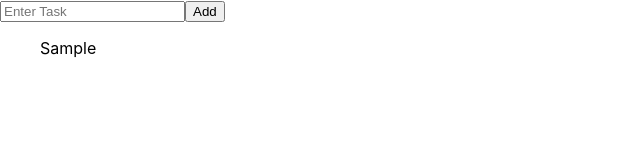
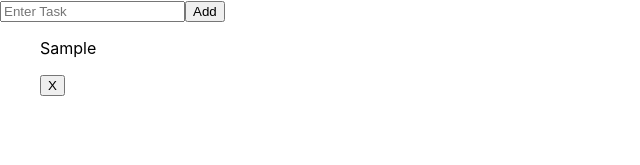
Before and after one commit to matpin/todolist, a React (Create React App) app: page / in a window 1280 px wide. Both pictures are taken after typing "Sample" into the empty fields and a click on the button "Add". Shown: the top 165 px of the page, without its empty margins (0-640 px from the left). Built offline with nearby package versions, Linux system fonts and the light colour scheme.

Commit message:
Adds the delete method

```diff
--- a/src/components/Item.js
+++ b/src/components/Item.js
@@ -1,12 +1,21 @@
-import React from 'react';
+import React, { useCallback } from 'react';
+import PropTypes from 'prop-types';
 
-const Item = ({ id, content, complete }) => {
+const Item = ({ id, content, complete, onDeleteToDo }) => {
+    const handleOnDelete = useCallback(() =>
+        onDeleteToDo(id), [id, onDeleteToDo]
+    );
 
     return (
         <div>
             <p>{content}</p>
+            <button onClick={handleOnDelete}>X</button>
         </div>
         )
 }
 
+Item.propTypes = {
+    onDeleteToDo: PropTypes.func.isRequired,
+};
+
 export default Item;
```
